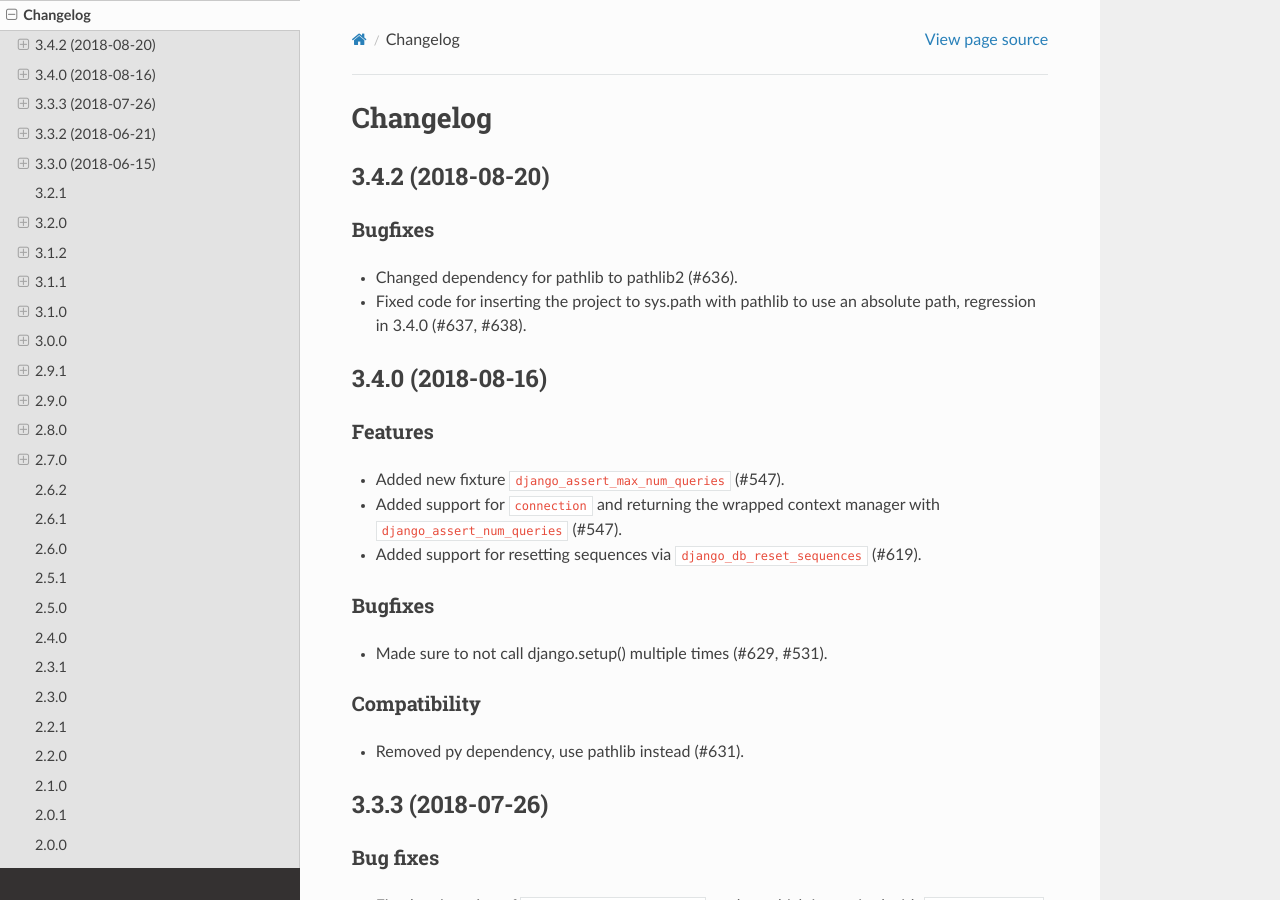
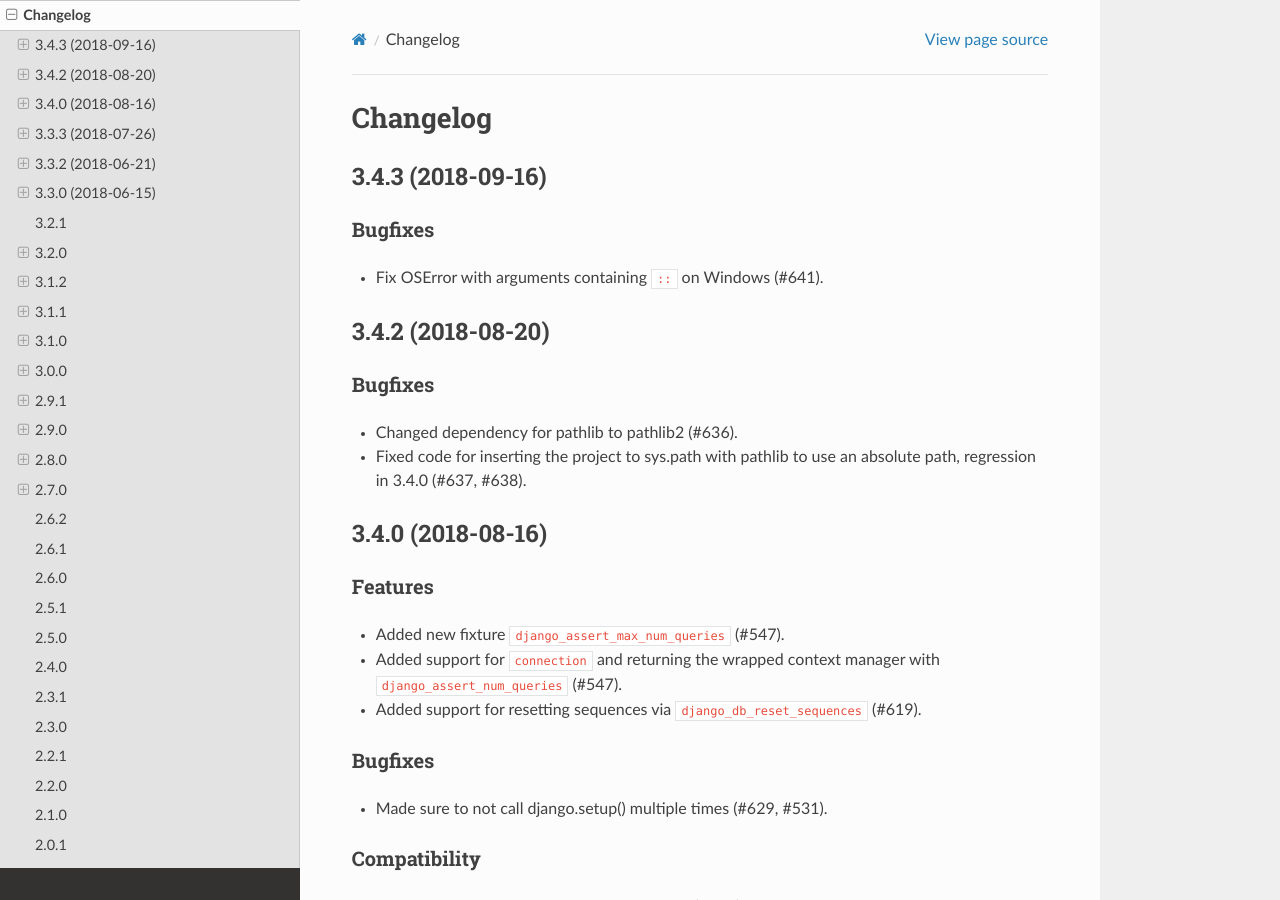
Before and after one commit to pytest-dev/pytest-django, a Sphinx documentation site: the page built from docs/changelog.rst, in a window 1280 px wide and 900 px high. Built offline with Sphinx 7.4.7 and the Read the Docs theme 2.0.0, drawn with Linux system fonts in a browser that asks for light colours; cross-references to code outside the pages are shown as plain code.

Commit message:
Release 3.4.3

```diff
--- a/docs/changelog.rst
+++ b/docs/changelog.rst
@@ -1,5 +1,13 @@
 Changelog
 =========
+
+3.4.3 (2018-09-16)
+------------------
+
+Bugfixes
+^^^^^^^^
+
+* Fix OSError with arguments containing ``::`` on Windows (#641).
 
 3.4.2 (2018-08-20)
 ------------------
```
Also changed, not shown: 1 other file.
